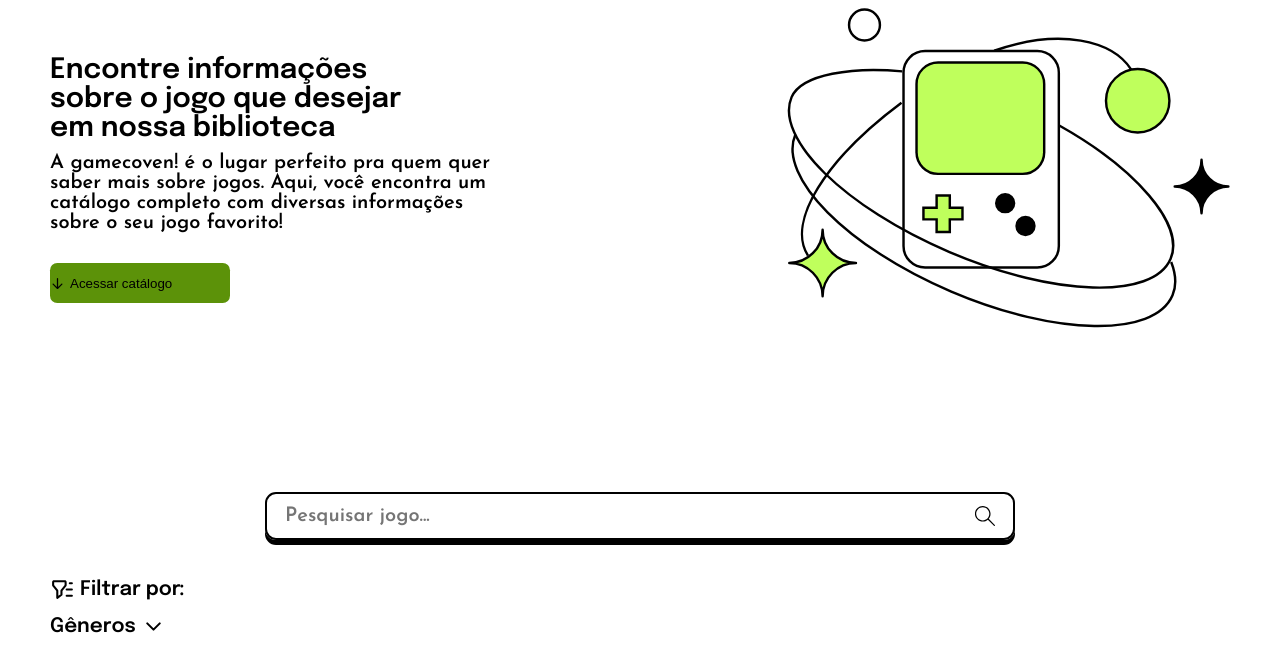
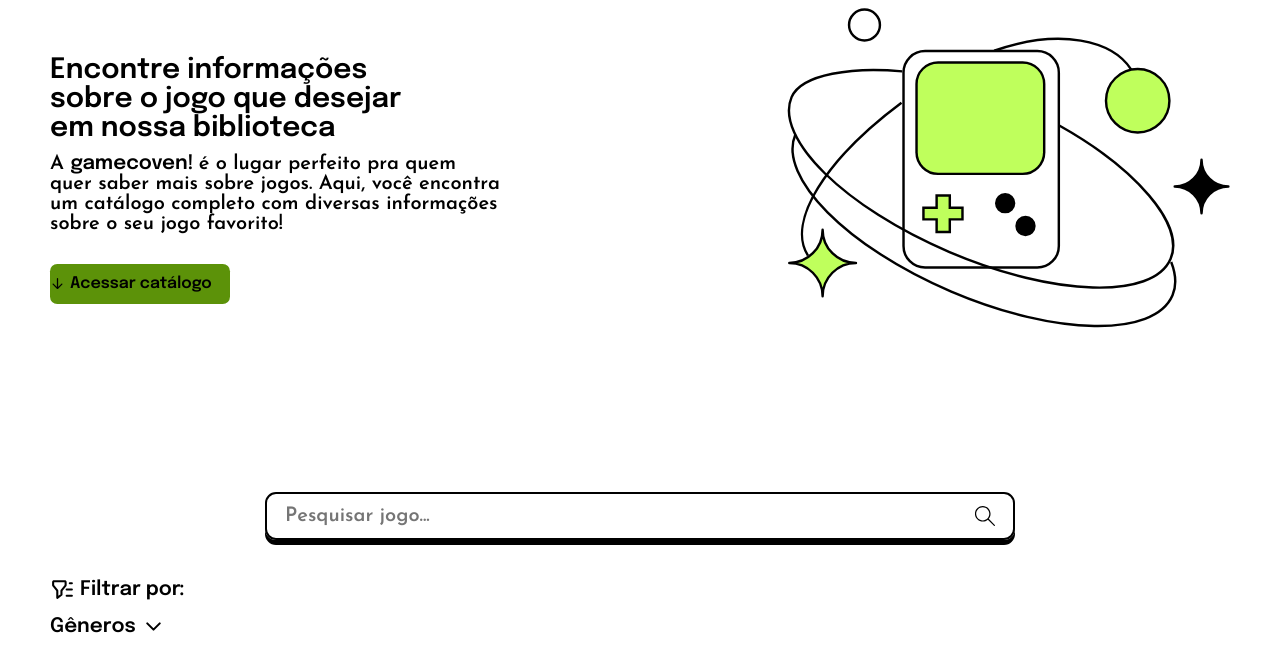
Before and after one commit to zarquells/API-Games, a plain HTML site: page index.html in a window 1280 px wide. Shown: the part 102-750 px from the top of the page. Drawn offline with Linux system fonts and the light colour scheme; no server answers.

Commit message:
Update tipografia.css

```diff
--- a/css/utility/tipografia.css
+++ b/css/utility/tipografia.css
@@ -20,3 +20,13 @@
     font-family: "Josefin Sans", sans-serif;
     font-size: 20px;
 }
+
+.font-text-2 {
+    font-family: "Epilogue", sans-serif;
+    font-size: 20px;
+}
+
+.font-text-3 {
+    font-family: "Epilogue", sans-serif;
+    font-size: 16px;
+}
```
